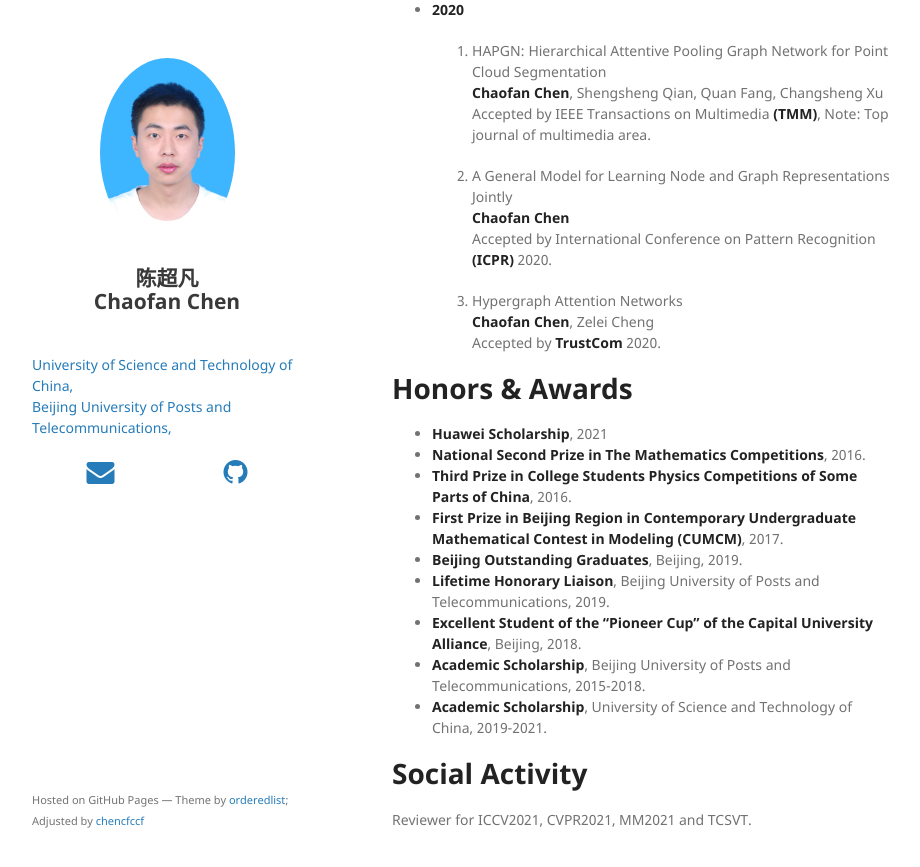
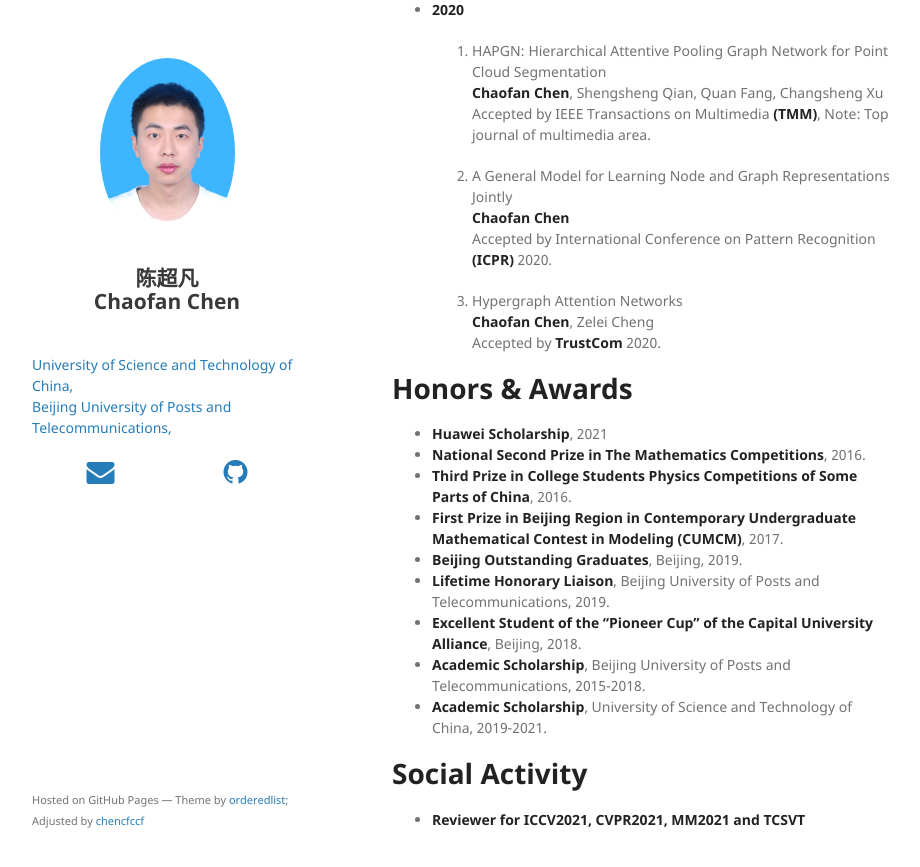
Before and after one commit to chencfccf/chencfccf.github.io, a Jekyll site: the page built from index.md, in a window 1280 px wide and 900 px high, scrolled down 1685 px. Shown: the top 867 px of the window, without its empty margins (178-1098 px from the left). Built offline with Jekyll 4.4.1, drawn with Linux system fonts in a browser that asks for light colours; nearby versions of some CDN libraries; our own code applies the rules of GitHub Pages for plain Markdown files.

```diff
--- a/index.md
+++ b/index.md
@@ -71,4 +71,4 @@ I am a Ph.D candidate at **University of Science and Technology of China (USTC)*
 * **Academic Scholarship**, University of Science and Technology of China, 2019-2021.
 
 # Social Activity
-Reviewer for ICCV2021, CVPR2021, MM2021 and TCSVT.
+* **Reviewer for ICCV2021, CVPR2021, MM2021 and TCSVT**
```
